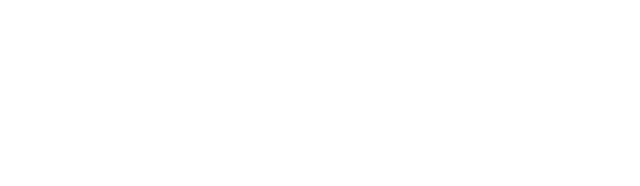
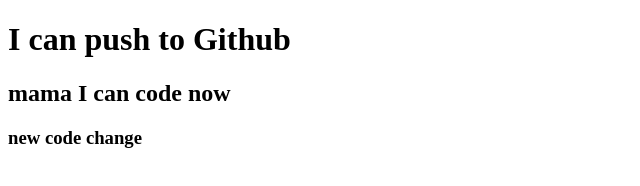
Before and after one commit to Raiyan109/my-second-repo-, a plain HTML site: page index.html in a window 1280 px wide. Shown: the whole page, without its empty margins (0-640 px from the left). Drawn offline with Linux system fonts and the light colour scheme.

Commit message:
added header

```diff
--- a/index.html
+++ b/index.html
@@ -7,6 +7,9 @@
     <title>My second Github Repo</title>
 </head>
 <body>
+    <h1>I can push to Github</h1>
+    <h2>mama I can code now </h2>
+    <h3>new code change</h3>
 
 </body>
 </html>
```
